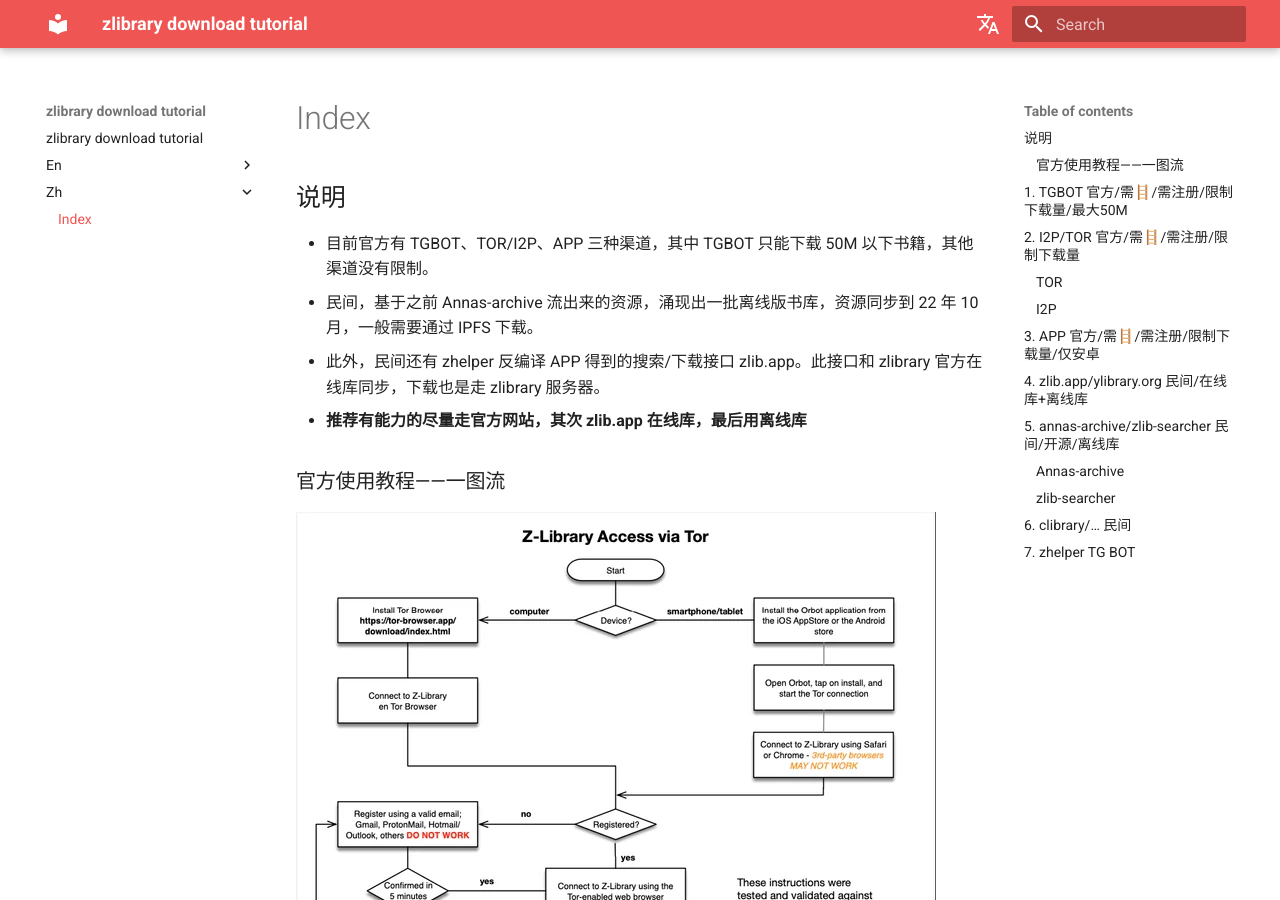
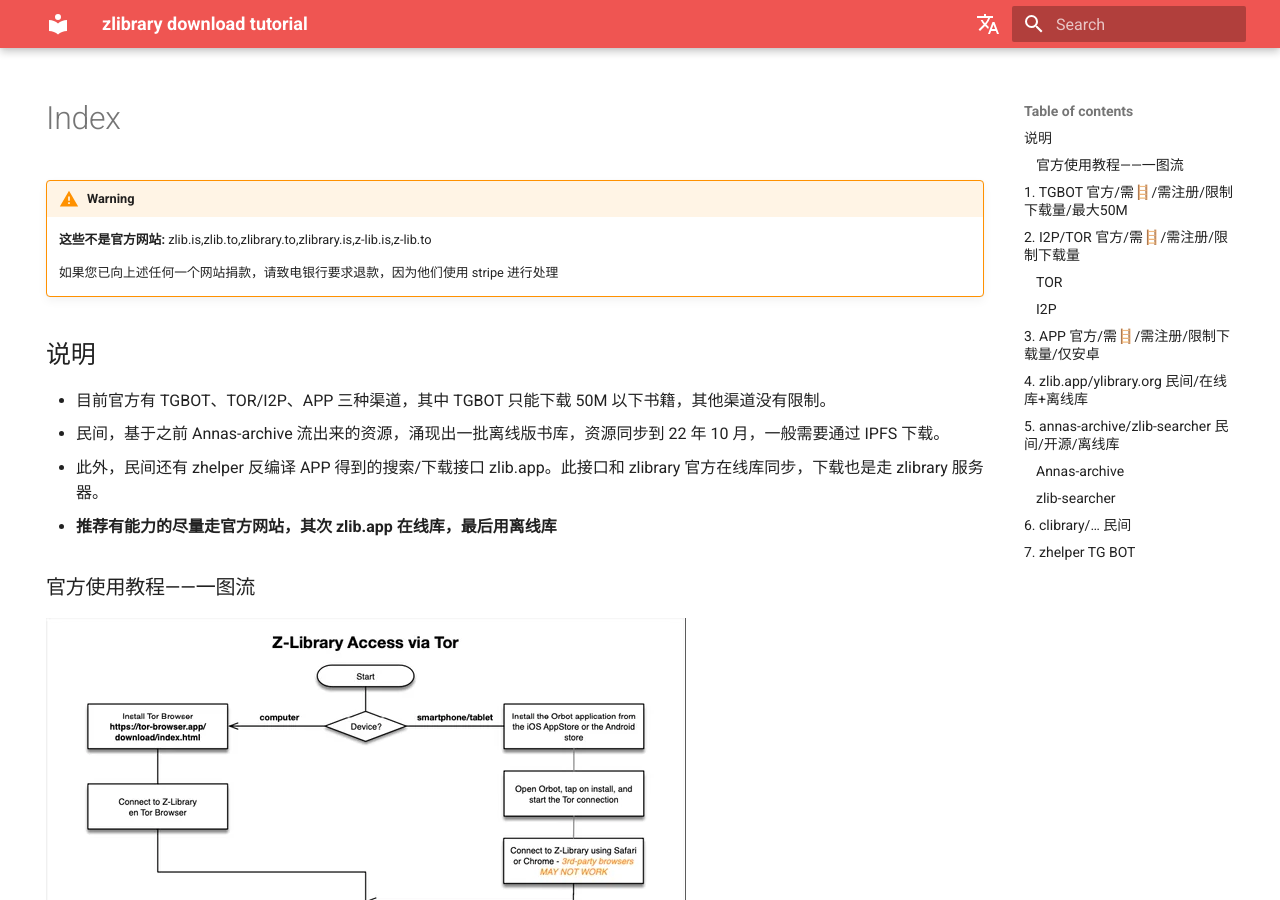
Before and after one commit to zlib-download/tutorial, an MkDocs documentation site: the page built from docs/zh/index.md, in a window 1280 px wide and 900 px high. Built offline with MkDocs 1.6.1 and Material for MkDocs 9.7.7, drawn with Linux system fonts in a browser that asks for light colours; comment, search, counter and statistics services are not loaded.

Commit message:
修正笔误

```diff
--- a/docs/zh/index.md
+++ b/docs/zh/index.md
@@ -1,3 +1,18 @@
+---
+hide:
+  - navigation
+---
+
+
+
+!!! warning
+
+    **这些不是官方网站:** zlib.is,zlib.to,zlibrary.to,zlibrary.is,z-lib.is,z-lib.to
+
+    如果您已向上述任何一个网站捐款，请致电银行要求退款，因为他们使用 stripe 进行处理
+
+
+
 ## 说明
 
 - 目前官方有 TGBOT、TOR/I2P、APP 三种渠道，其中 TGBOT 只能下载 50M 以下书籍，其他渠道没有限制。
```
Also changed, not shown: docs/en/index.md (+6 -1 lines).
